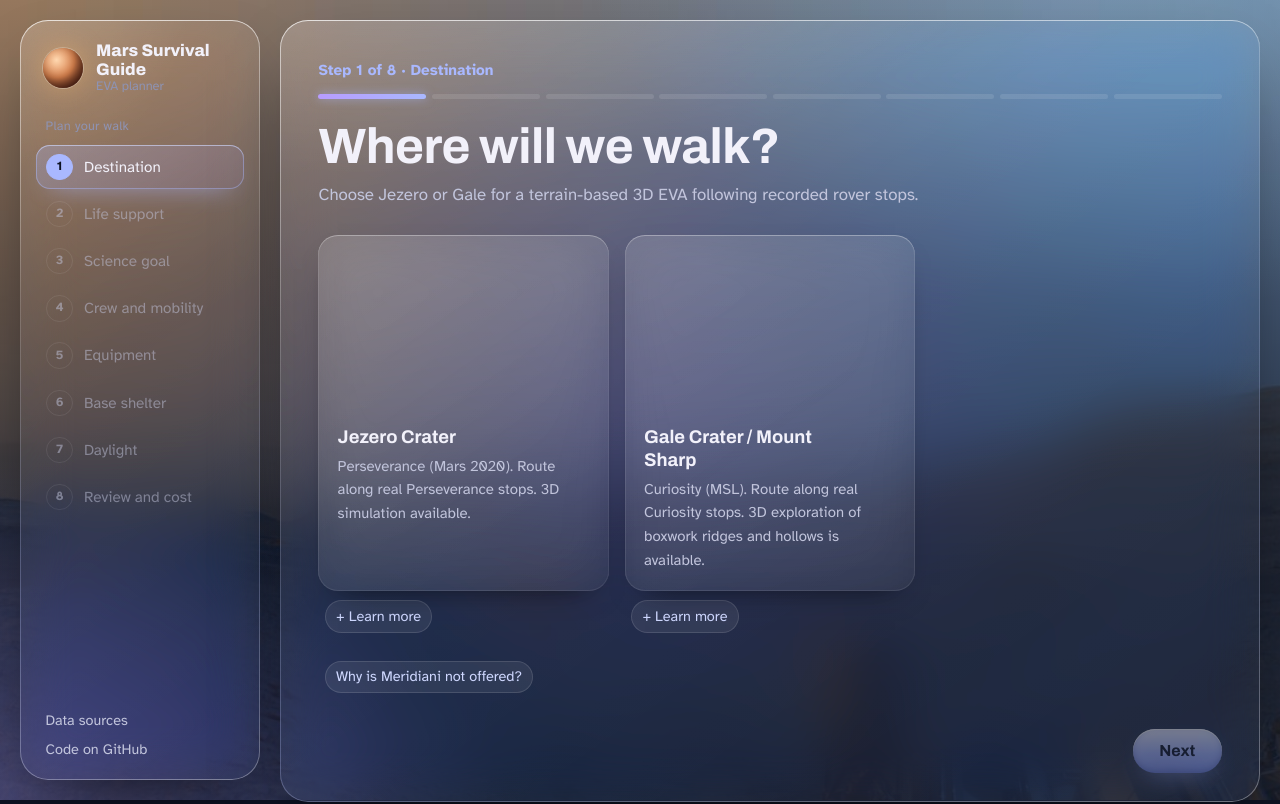
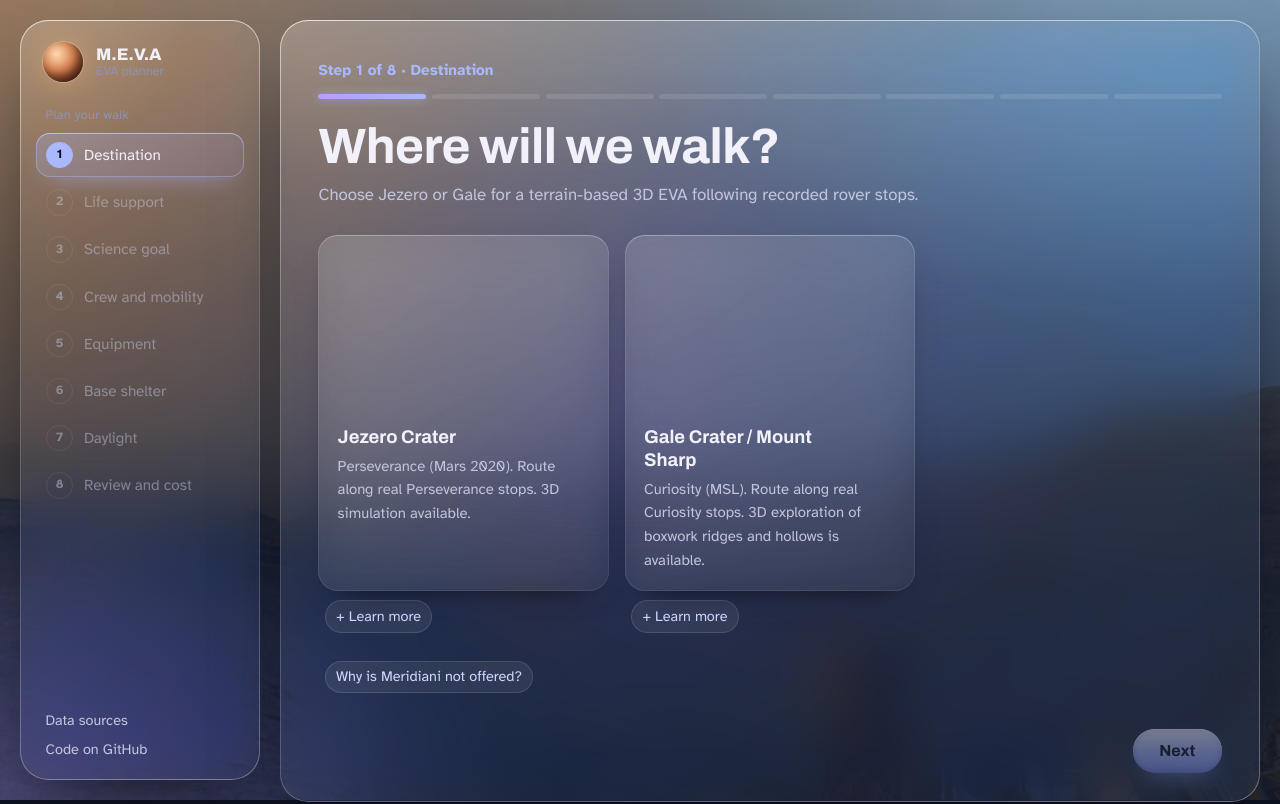
Before and after one commit to gabrielr040304-afk/Hackathon-NASA-2026, a website with bundled scripts: page index.html in a window 1280 px wide. Shown: the top 804 px of the page. Built offline with nearby package versions, Linux system fonts and the light colour scheme.

Commit message:
chore: renomeia o projeto para M.E.V.A na barra lateral e no título da página
Co-Authored-By: Claude Opus 5.5 <noreply@anthropic.com>

```diff
--- a/index.html
+++ b/index.html
@@ -3,7 +3,7 @@
 <head>
   <meta charset="utf-8">
   <meta name="viewport" content="width=device-width, initial-scale=1">
-  <title>Mars Survival Guide — EVA Planner</title>
+  <title>M.E.V.A — EVA Planner</title>
   <meta name="description" content="Plan an astronaut walk on Mars with real NASA data, then walk it in a helmet HUD.">
   <meta name="theme-color" content="#0d1222">
   <link rel="preconnect" href="https://fonts.googleapis.com">
@@ -19,7 +19,7 @@
     <aside class="sidebar glass" aria-label="Navigation">
       <a class="brand" href="./">
         <span class="mark" aria-hidden="true"></span>
-        <span class="brand-text"><b>Mars Survival Guide</b><small>EVA planner</small></span>
+        <span class="brand-text"><b>M.E.V.A</b><small>EVA planner</small></span>
       </a>
       <nav aria-label="Planning steps">
         <p class="nav-title">Plan your walk</p>
```
